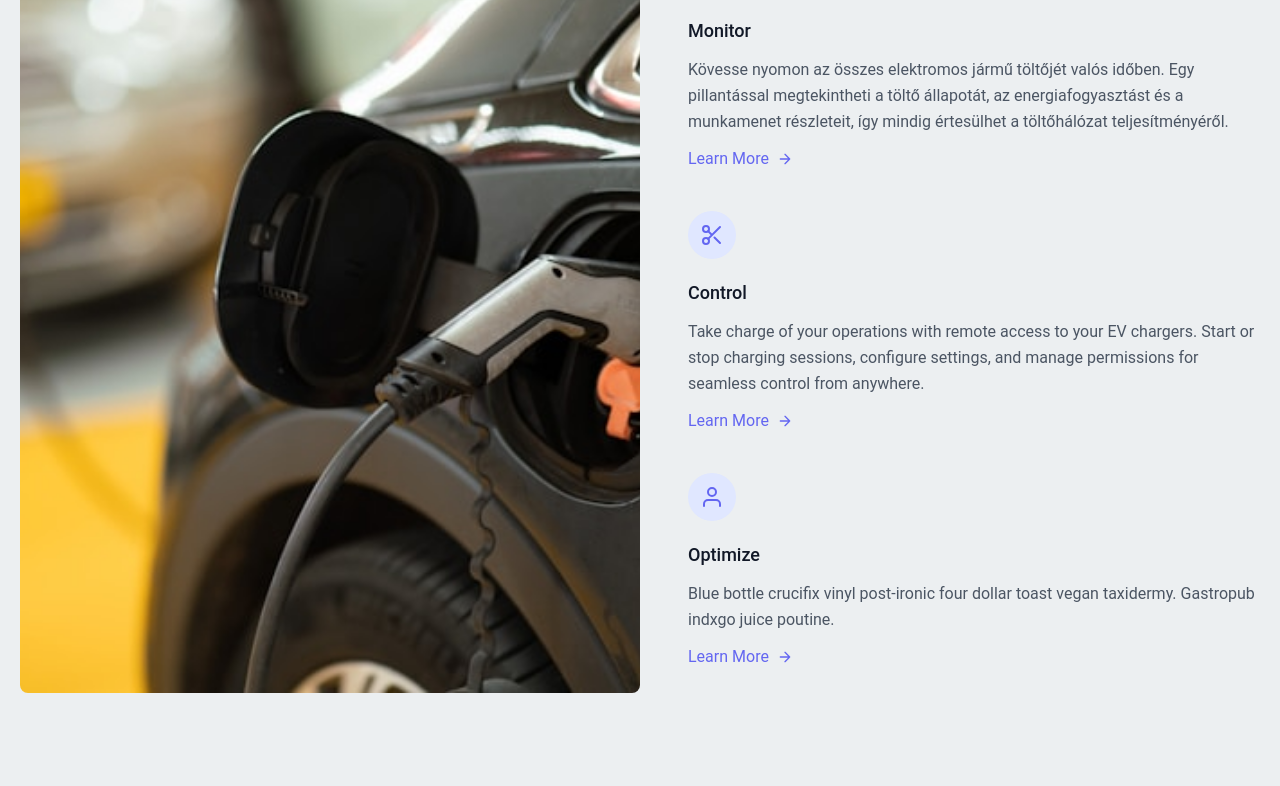
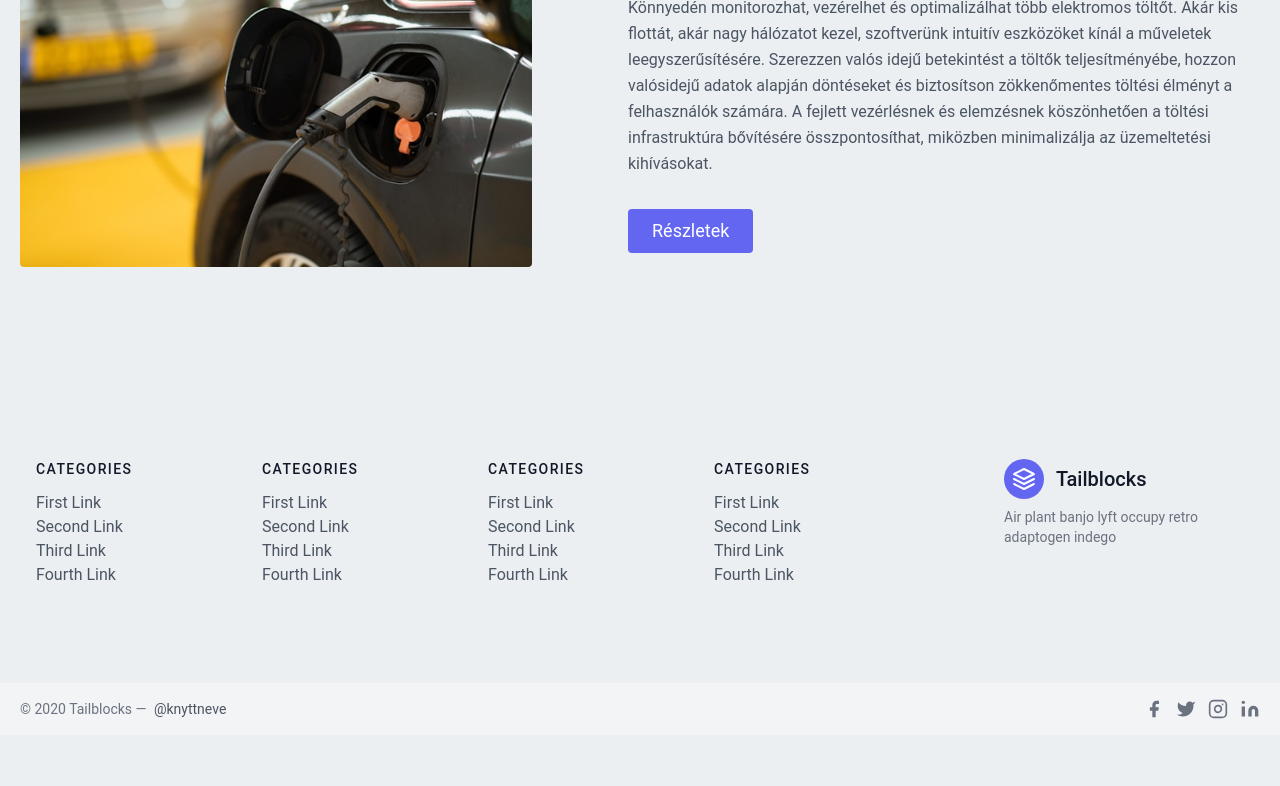
Before and after one commit to malloc9/smart-charger-webpage, a website: page webpage/public/index.html in a window 1280 px wide. Shown: the part 251-1037 px from the top of the page. After the commit the page ends 986 px from the top, so only its background shows below. Drawn offline with nearby package versions, Linux system fonts and the light colour scheme; some packages are replaced by stand-ins of ours.

Commit message:
feat: homepage

```diff
--- a/webpage/public/asset/index.css
+++ b/webpage/public/asset/index.css
@@ -5,5 +5,6 @@ body {
   margin: 0;
 }
 .language-btn {
-  margin: 0px 3px 0px 0px;
+  right: 0px;
+  padding: 0px 1px 0px 0px;
 }
--- a/webpage/public/en.json
+++ b/webpage/public/en.json
@@ -1,5 +1,6 @@
 {
-  "greeting": "Hello",
-  "farewell": "Goodbye",
+  "hero_title": "Effortless EV Charger Management at Your Fingertips",
+  "hero_content": "Monitor, control, and optimize multiple EV chargers with ease. Whether you're managing a small fleet or a large network, our software provides intuitive tools to simplify your operations. Gain real-time insights into charger performance, make data-driven decisions, and deliver a seamless charging experience to your users. With advanced control and analytics at your fingertips, you can focus on growing your charging infrastructure while minimizing operational challenges.",
+  "product_details": "Details",
   "monitoring_content": "Keep track of all your electric vehicle chargers in real time. View charger status, energy consumption, and session details at a glance, ensuring you’re always informed about your charging network's performance."
 }
--- a/webpage/public/hu.json
+++ b/webpage/public/hu.json
@@ -1,5 +1,6 @@
 {
-  "greeting": "Csőváz",
-  "farewell": "Viszlát",
+  "hero_title": "Könnyed elektromos töltőkezelés",
+  "hero_content": "Könnyedén monitorozhat, vezérelhet és optimalizálhat több elektromos töltőt. Akár kis flottát, akár nagy hálózatot kezel, szoftverünk intuitív eszközöket kínál a műveletek leegyszerűsítésére. Szerezzen valós idejű betekintést a töltők teljesítményébe, hozzon valósidejű adatok alapján döntéseket és biztosítson zökkenőmentes töltési élményt a felhasználók számára. A fejlett vezérlésnek és elemzésnek köszönhetően a töltési infrastruktúra bővítésére összpontosíthat, miközben minimalizálja az üzemeltetési kihívásokat.",
+  "product_details": "Részletek",
   "monitoring_content": "Kövesse nyomon az összes elektromos jármű töltőjét valós időben. Egy pillantással megtekintheti a töltő állapotát, az energiafogyasztást és a munkamenet részleteit, így mindig értesülhet a töltőhálózat teljesítményéről."
 }
--- a/webpage/public/index.html
+++ b/webpage/public/index.html
@@ -190,13 +190,6 @@
           class="md:ml-auto flex flex-wrap items-center text-base justify-center"
         >
           <a href="product.html" class="mr-5 hover:text-gray-900">Product</a>
-          <a class="mr-5 hover:text-gray-900">Second Link</a>
-          <a class="mr-5 hover:text-gray-900">Third Link</a>
-          <a class="mr-5 hover:text-gray-900">Fourth Link</a>
-        </nav>
-        <div id="ijl38t"></div>
-        <div id="i1hh4r"></div>
-        <div onclick="loadLanguage('en')" class="language-btn"></div>
           <button
             data-lang="hu"
             onclick="loadLanguage('hu')"
@@ -208,6 +201,10 @@
               style="width: 24px; height: 24px"
             />
           </button>
+        </nav>
+        <div id="ijl38t"></div>
+        <div id="i1hh4r"></div>
+        <div class="language-btn"></div>
         <button
           data-lang="en"
           onclick="loadLanguage('en')"
@@ -222,136 +219,51 @@
       </div>
     </header>
     <footer class="text-gray-600 body-font"></footer>
+    <section class="text-gray-600 body-font"></section>
     <section class="text-gray-600 body-font">
-      <div class="container px-5 py-24 mx-auto flex flex-wrap">
-        <div class="lg:w-1/2 w-full mb-10 lg:mb-0 rounded-lg overflow-hidden">
+      <div
+        class="container mx-auto flex px-5 py-24 md:flex-row flex-col items-center"
+      >
+        <div class="lg:max-w-lg lg:w-full md:w-1/2 w-5/6 mb-10 md:mb-0">
           <img
-            alt="feature"
+            alt="charging"
             src="asset/1.jpg"
-            class="object-cover object-center h-full w-full"
+            class="object-cover object-center rounded"
           />
         </div>
         <div
-          class="flex flex-col flex-wrap lg:py-6 -mb-10 lg:w-1/2 lg:pl-12 lg:text-left text-center"
+          class="lg:flex-grow md:w-1/2 lg:pl-24 md:pl-16 flex flex-col md:items-start md:text-left items-center text-center"
         >
-          <div class="flex flex-col mb-10 lg:items-start items-center">
-            <div
-              class="w-12 h-12 inline-flex items-center justify-center rounded-full bg-indigo-100 text-indigo-500 mb-5"
+          <h1
+            data-i18n="hero_title"
+            class="title-font sm:text-4xl text-3xl mb-4 font-medium text-gray-900"
           >
-              <img src="asset/monitoring-svgrepo-com.svg" alt="monitoring" />
-            </div>
-            <div class="flex-grow">
-              <h2 class="text-gray-900 text-lg title-font font-medium mb-3">
-                Monitor
-              </h2>
-              <p
-                class="leading-relaxed text-base"
-                data-i18n="monitoring_content"
+            Effortless EV Charger Management at Your Fingertips
+          </h1>
+          <p class="mb-8 leading-relaxed" data-i18n="hero_content">
+            Monitor, control, and optimize multiple EV chargers with ease.
+            Whether you're managing a small fleet or a large network, our
+            software provides intuitive tools to simplify your operations. Gain
+            real-time insights into charger performance, make data-driven
+            decisions, and deliver a seamless charging experience to your users.
+            With advanced control and analytics at your fingertips, you can
+            focus on growing your charging infrastructure while minimizing
+            operational challenges.
+          </p>
+          <div class="flex justify-center">
+            <button
+              type="button"
+              class="inline-flex text-white bg-indigo-500 border-0 py-2 px-6 focus:outline-none hover:bg-indigo-600 rounded text-lg"
+              onclick="location.href='product.html'"
+              data-i18n="product_details"
             >
-                Keep track of all your electric vehicle chargers in real time.
-                View charger status, energy consumption, and session details at
-                a glance, ensuring you’re always informed about your charging
-                network's performance.
-              </p>
-              <a class="mt-3 text-indigo-500 inline-flex items-center"
-                >Learn More<svg
-                  fill="none"
-                  stroke="currentColor"
-                  stroke-linecap="round"
-                  stroke-linejoin="round"
-                  stroke-width="2"
-                  viewBox="0 0 24 24"
-                  class="w-4 h-4 ml-2"
-                >
-                  <path d="M5 12h14M12 5l7 7-7 7"></path></svg
-              ></a>
-            </div>
-          </div>
-          <div class="flex flex-col mb-10 lg:items-start items-center">
-            <div
-              class="w-12 h-12 inline-flex items-center justify-center rounded-full bg-indigo-100 text-indigo-500 mb-5"
-            >
-              <svg
-                fill="none"
-                stroke="currentColor"
-                stroke-linecap="round"
-                stroke-linejoin="round"
-                stroke-width="2"
-                viewBox="0 0 24 24"
-                class="w-6 h-6"
-              >
-                <circle cx="6" cy="6" r="3"></circle>
-                <circle cx="6" cy="18" r="3"></circle>
-                <path
-                  d="M20 4L8.12 15.88M14.47 14.48L20 20M8.12 8.12L12 12"
-                ></path>
-              </svg>
-            </div>
-            <div class="flex-grow">
-              <h2 class="text-gray-900 text-lg title-font font-medium mb-3">
-                Control
-              </h2>
-              <p class="leading-relaxed text-base">
-                Take charge of your operations with remote access to your EV
-                chargers. Start or stop charging sessions, configure settings,
-                and manage permissions for seamless control from anywhere.
-              </p>
-              <a class="mt-3 text-indigo-500 inline-flex items-center"
-                >Learn More<svg
-                  fill="none"
-                  stroke="currentColor"
-                  stroke-linecap="round"
-                  stroke-linejoin="round"
-                  stroke-width="2"
-                  viewBox="0 0 24 24"
-                  class="w-4 h-4 ml-2"
-                >
-                  <path d="M5 12h14M12 5l7 7-7 7"></path></svg
-              ></a>
-            </div>
-          </div>
-          <div class="flex flex-col mb-10 lg:items-start items-center">
-            <div
-              class="w-12 h-12 inline-flex items-center justify-center rounded-full bg-indigo-100 text-indigo-500 mb-5"
-            >
-              <svg
-                fill="none"
-                stroke="currentColor"
-                stroke-linecap="round"
-                stroke-linejoin="round"
-                stroke-width="2"
-                viewBox="0 0 24 24"
-                class="w-6 h-6"
-              >
-                <path d="M20 21v-2a4 4 0 00-4-4H8a4 4 0 00-4 4v2"></path>
-                <circle cx="12" cy="7" r="4"></circle>
-              </svg>
-            </div>
-            <div class="flex-grow">
-              <h2 class="text-gray-900 text-lg title-font font-medium mb-3">
-                Optimize
-              </h2>
-              <p class="leading-relaxed text-base">
-                Blue bottle crucifix vinyl post-ironic four dollar toast vegan
-                taxidermy. Gastropub indxgo juice poutine.
-              </p>
-              <a class="mt-3 text-indigo-500 inline-flex items-center"
-                >Learn More<svg
-                  fill="none"
-                  stroke="currentColor"
-                  stroke-linecap="round"
-                  stroke-linejoin="round"
-                  stroke-width="2"
-                  viewBox="0 0 24 24"
-                  class="w-4 h-4 ml-2"
-                >
-                  <path d="M5 12h14M12 5l7 7-7 7"></path></svg
-              ></a>
-            </div>
+              Product details
+            </button>
           </div>
         </div>
       </div>
     </section>
+    <section class="text-gray-600 body-font"></section>
     <footer class="text-gray-600 body-font">
       <div
         class="container px-5 py-24 mx-auto flex md:items-center lg:items-start md:flex-row md:flex-nowrap flex-wrap flex-col"
```
Lines whose indentation alone changed are shown as unchanged.
